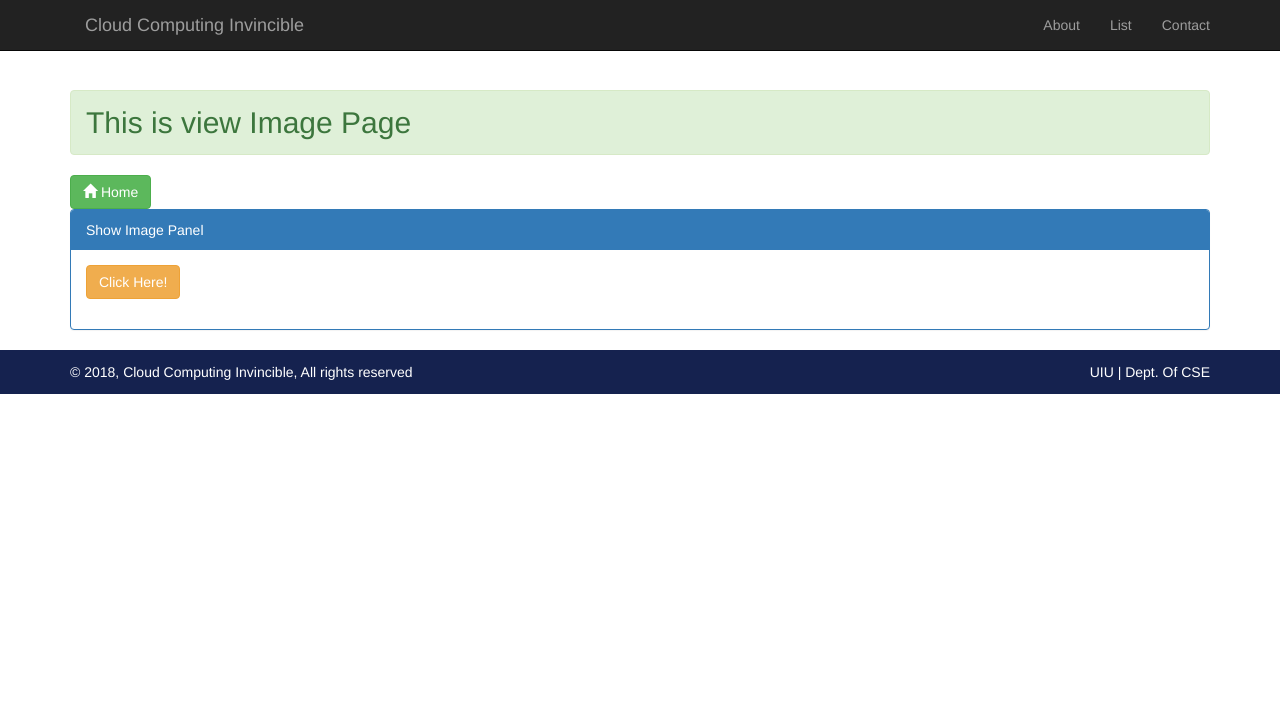
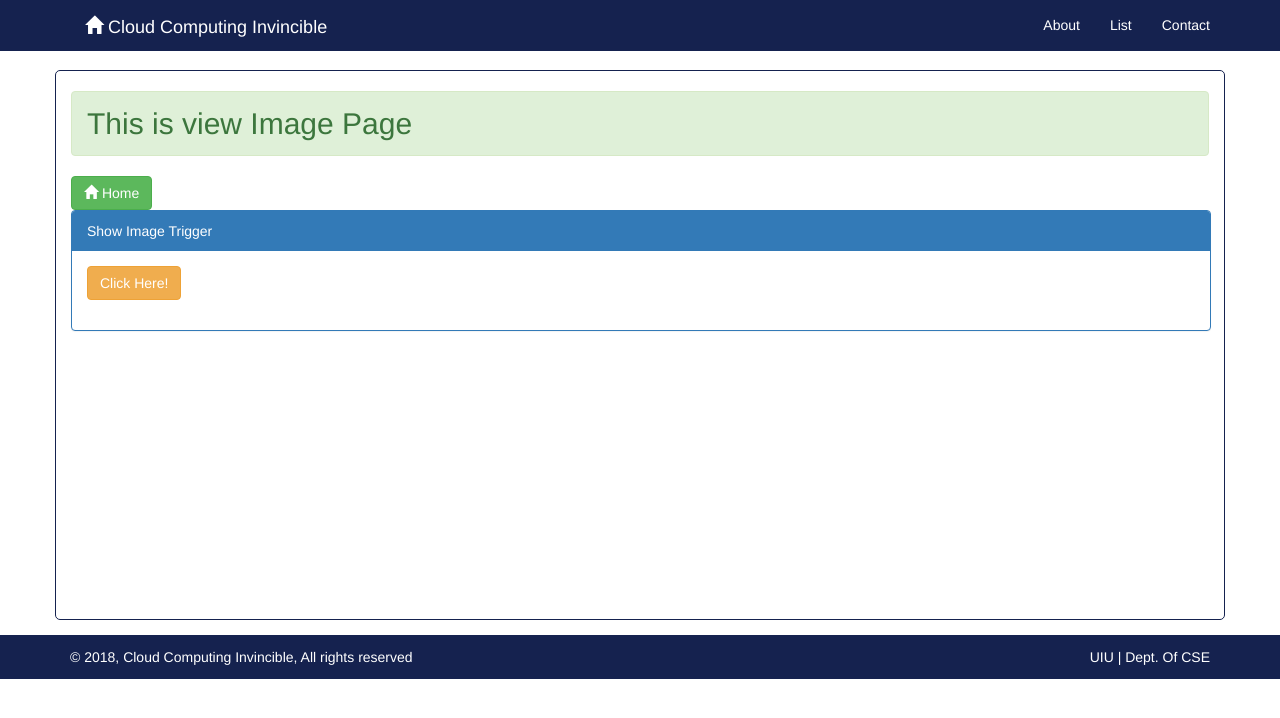
Before and after one commit to ferdousanam/cloud_computing_flask_with_python_2, a Flask app: page /view_image in a window 1280 px wide. Shown: the top 718 px of the page. Run offline with Flask 2, Linux system fonts and the light colour scheme; some libraries are stand-ins or nearby versions.

Commit message:
New Update Made

```diff
--- a/main.py
+++ b/main.py
@@ -3,7 +3,7 @@ from wtforms import Form, TextField, TextAreaField, validators, StringField, Sub
 import requests
 import json
 import logging
-import sqlite3
+# import sqlite3
 import requests_toolbelt.adapters.appengine
 
 requests_toolbelt.adapters.appengine.monkeypatch()
@@ -52,19 +52,19 @@ def result():
         return render_template("result.html",result = result)
 
 
-@app.route('/list',methods = ['POST', 'GET'])
-def list():
-    conn = sqlite3.connect('database.db')
-    conn.row_factory = sqlite3.Row
-    cur = conn.cursor()
-    sql = "SELECT * FROM users"
-    cur.execute(sql)
-    rows = cur.fetchall()
-    for line in rows:
-        print ' '.join(map(str, line))
-
-    print(rows)
-    return render_template("result.html",results = rows)
+# @app.route('/list',methods = ['POST', 'GET'])
+# def list():
+#     conn = sqlite3.connect('database.db')
+#     conn.row_factory = sqlite3.Row
+#     cur = conn.cursor()
+#     sql = "SELECT * FROM users"
+#     cur.execute(sql)
+#     rows = cur.fetchall()
+#     for line in rows:
+#         print ' '.join(map(str, line))
+#
+#     print(rows)
+#     return render_template("result.html",results = rows)
 
 if __name__ == '__main__':
     app.run(debug=True)
--- a/static/css/mystyle.css
+++ b/static/css/mystyle.css
@@ -3,13 +3,25 @@ body {
 }
 
 .anam-container {
-    /*margin-top: 500px;*/
+    min-height: 550px;
+    border: 1px solid #15224f;
+    border-radius: 5px;
+}
+
+.header-top {
+    background-color: #15224f;
+    color: #ffffff;
+}
+
+.navbar-header a, nav a {
+    color: #ffffff;
 }
 
 .footer-bottom {
     background-color: #15224f;
     min-height: 30px;
     width: 100%;
+    margin-top: 15px;
 }
 .copyright {
     color: #fff;
--- a/templates/base_template.html
+++ b/templates/base_template.html
@@ -12,7 +12,7 @@
 <body>
 
 <!-- Fixed navbar -->
-<nav class="navbar navbar-inverse navbar-fixed-top" role="navigation">
+<nav class="navbar navbar-fixed-top header-top" role="navigation">
     <div class="navbar-inner"> <!--changes made here-->
         <div class="container">
 
@@ -27,7 +27,7 @@
 
                 </button>
                 <a class="navbar-brand" href="{{ url_for('index') }}">
-                    Cloud Computing Invincible
+                    <span class="glyphicon glyphicon-home"></span> Cloud Computing Invincible
                 </a>
             </div>
 
--- a/templates/view_image.html
+++ b/templates/view_image.html
@@ -6,7 +6,7 @@
         <a class="btn btn-success" href="{{ url_for('index') }}"><span class="glyphicon glyphicon-home"></span> Home</a>
         <div class="panel-group">
             <div class="panel panel-primary">
-                <div class="panel-heading">Show Image Panel</div>
+                <div class="panel-heading">Show Image Trigger</div>
                 <div class="panel-body">
                     <form action="{{ url_for('view_image') }}" method="post">
                         <div class="form-group">
@@ -22,7 +22,15 @@
     {% endif %}
     {% if show %}
         <div class="container row">
-            <img class="img-responsive center-block" src="{{ url_for('static', filename='img1.jpg') }}" alt="">
+            <div class="panel-group">
+                <div class="panel panel-primary">
+                    <div class="panel-heading">Show Image Panel</div>
+                    <div class="panel-body">
+                        <img class="img-responsive center-block" src="{{ url_for('static', filename='img1.jpg') }}"
+                             alt="">
+                    </div>
+                </div>
+            </div>
         </div>
     {% endif %}
 {% endblock %}
```
